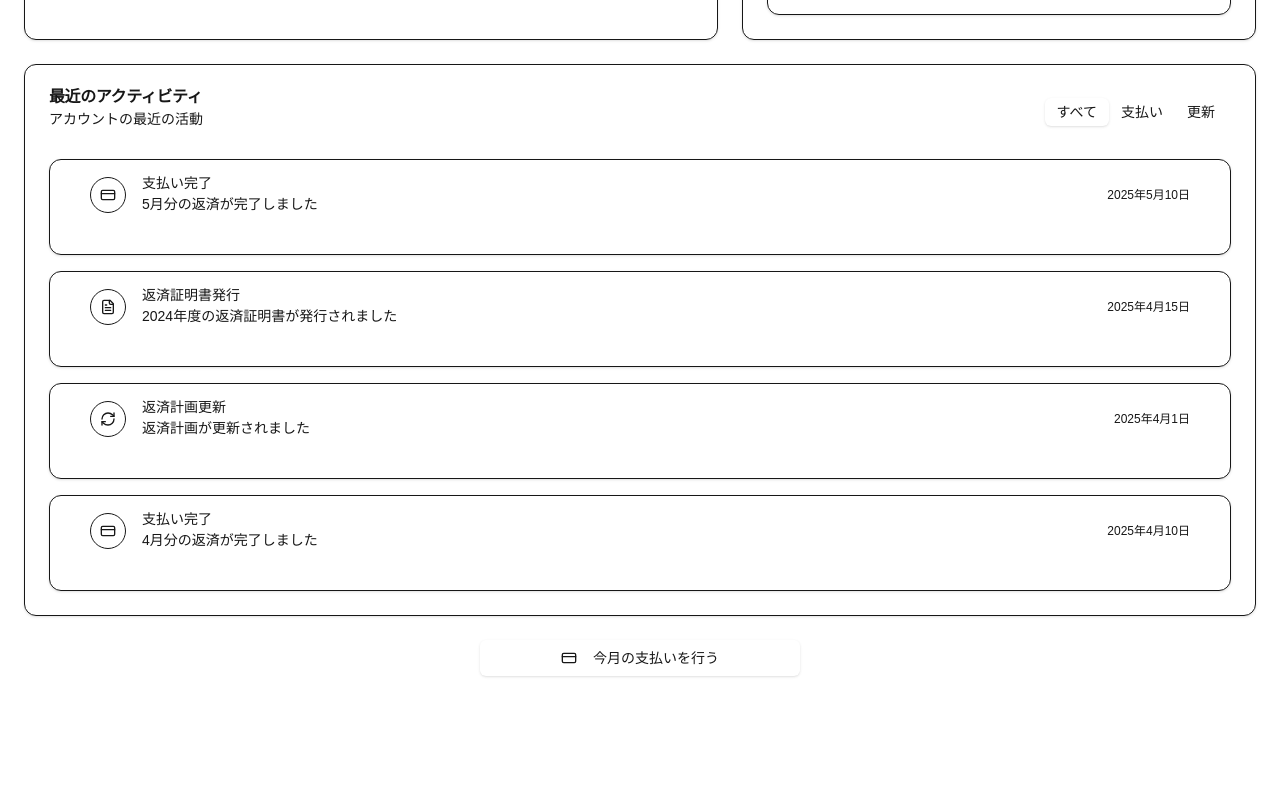
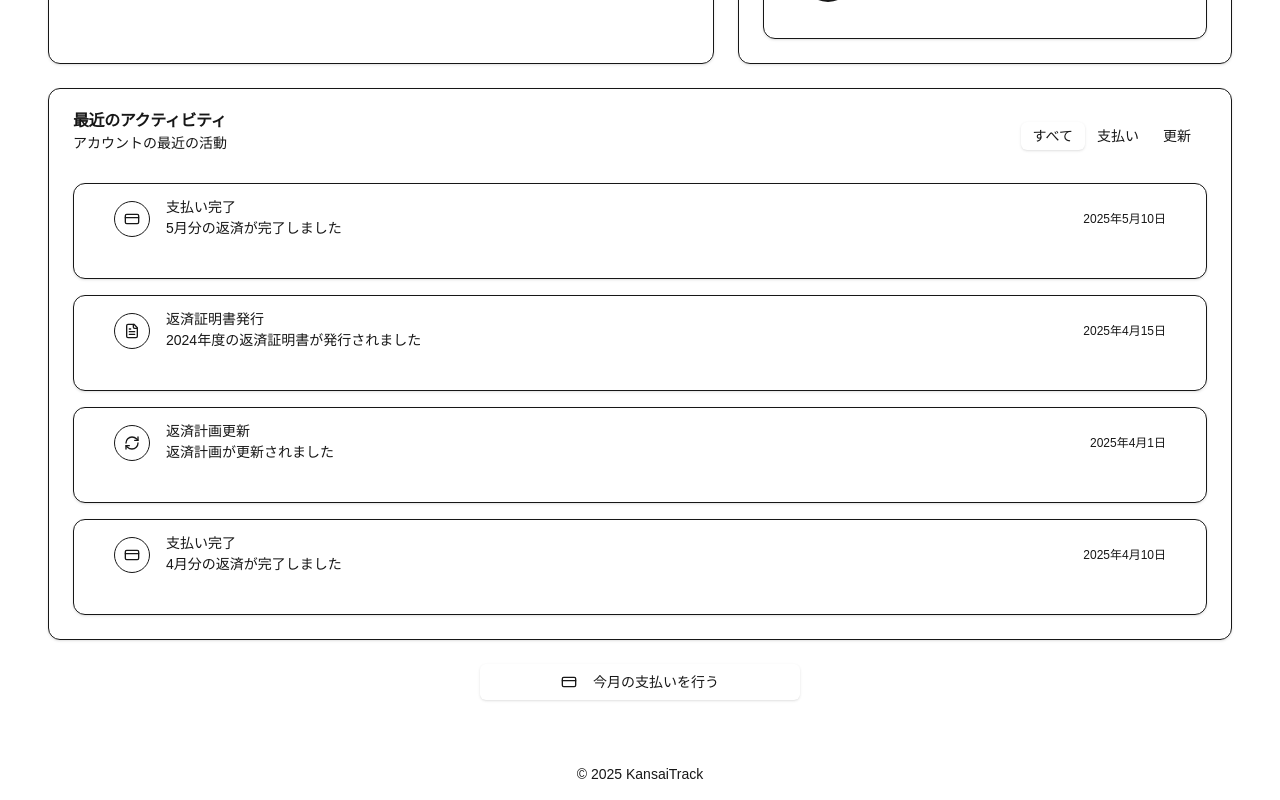
Before and after one commit to ririso/kansai-track, a Next.js app: page /dashboard in a window 1280 px wide. Shown: the part 1002-1802 px from the top of the page. Before the commit the page ends 1702 px from the top, so only its background shows below. Built offline with nearby package versions, Linux system fonts and the light colour scheme.

Commit message:
ヘッダーフッター実装

```diff
--- a/src/app/dashboard/page.tsx
+++ b/src/app/dashboard/page.tsx
@@ -18,21 +18,11 @@ import {
   LineChart,
   PiggyBank,
   Receipt,
-  Settings,
 } from "lucide-react";
 
 export default function DashboardPage() {
   return (
     <div className="flex min-h-screen flex-col">
-      <header className="sticky top-0 z-10 flex h-16 items-center gap-4 border-b bg-background px-6">
-        <h1 className="text-xl font-semibold">奨学金返済ダッシュボード</h1>
-        <div className="ml-auto flex items-center gap-4">
-          <Button variant="outline" size="sm">
-            <Settings className="mr-2 h-4 w-4" />
-            設定
-          </Button>
-        </div>
-      </header>
       <main className="flex-1 p-6">
         <div className="grid gap-6">
           <div className="grid gap-4 md:grid-cols-2 lg:grid-cols-4">
--- a/src/app/layout.tsx
+++ b/src/app/layout.tsx
@@ -1,4 +1,6 @@
 // app/layout.tsx
+import { Footer } from "@/components/footer";
+import { Header } from "@/components/header";
 import "./globals.css";
 import { Providers } from "./provider";
 
@@ -10,7 +12,11 @@ export default function RootLayout({
   return (
     <html lang="ja">
       <body>
-        <Providers>{children}</Providers>
+        <Providers>
+          <Header />
+          <main className="p-6">{children}</main>
+          <Footer />
+        </Providers>
       </body>
     </html>
   );
--- /dev/null
+++ b/src/components/footer.tsx
@@ -0,0 +1,7 @@
+export function Footer() {
+  return (
+    <footer className="text-center text-sm text-muted-foreground py-4">
+      &copy; 2025 KansaiTrack
+    </footer>
+  );
+}
--- /dev/null
+++ b/src/components/header.tsx
@@ -0,0 +1,16 @@
+import { Settings } from "lucide-react";
+import { Button } from "./ui/shadcn/button";
+
+export function Header() {
+  return (
+    <header className="sticky top-0 z-10 flex h-16 items-center gap-4 border-b bg-background px-6">
+      <h1 className="text-xl font-semibold">奨学金返済ダッシュボード</h1>
+      <div className="ml-auto flex items-center gap-4">
+        <Button variant="outline" size="sm">
+          <Settings className="mr-2 h-4 w-4" />
+          設定
+        </Button>
+      </div>
+    </header>
+  );
+}
```
